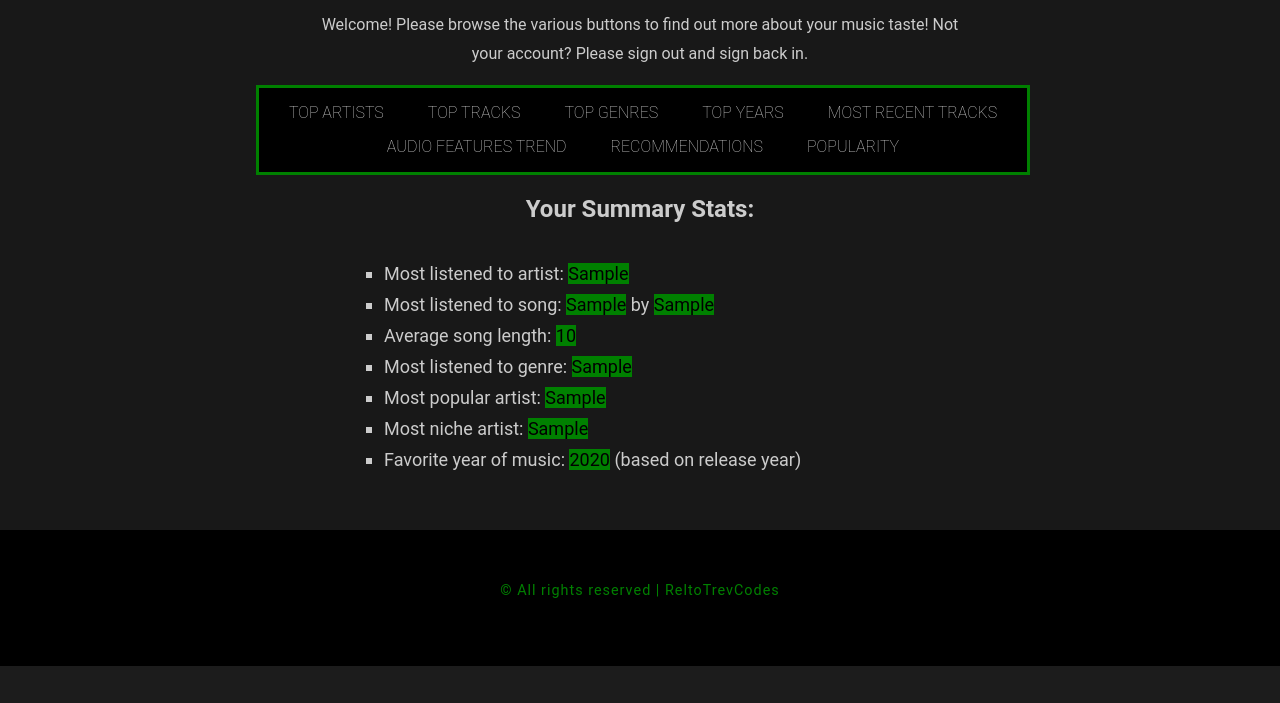
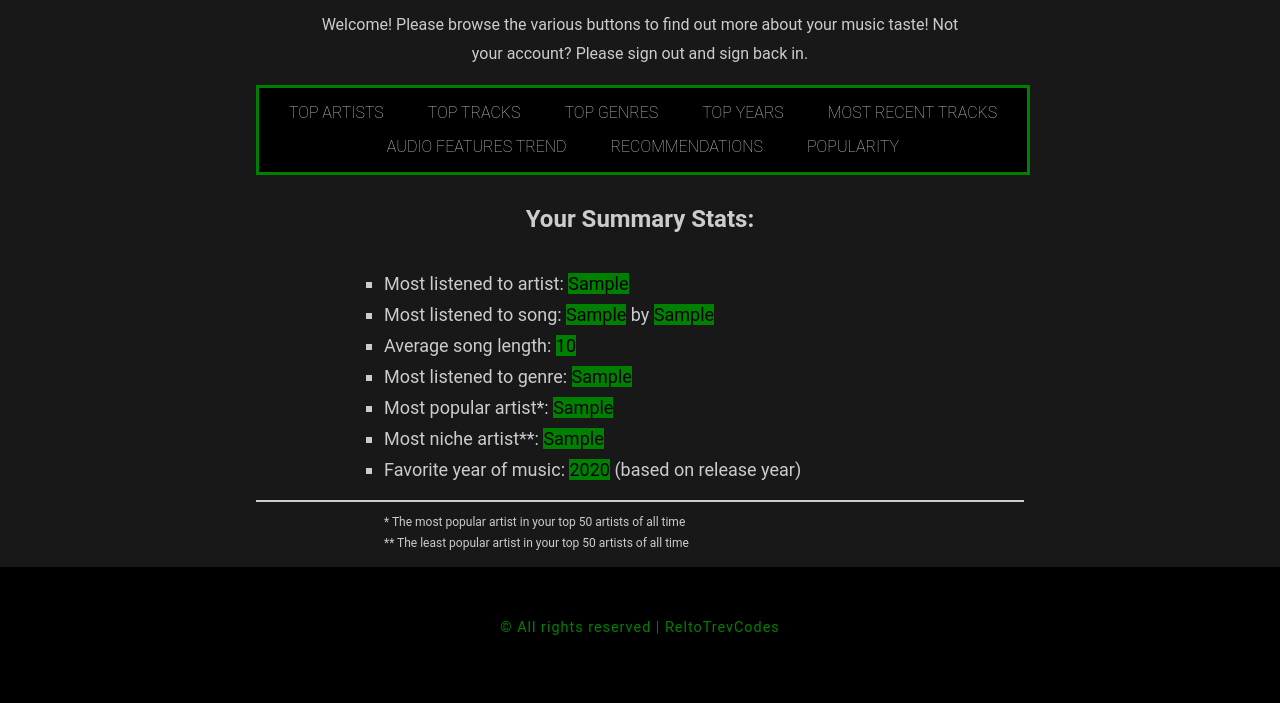
Before and after one commit to sheltoncarr/spotify_app, a Flask app: template templates/home.html in a window 1280 px wide. Shown: the part 194-897 px from the top of the page. Before the commit the page ends 860 px from the top, so only its background shows below. Run offline with Flask 3, Linux system fonts and the light colour scheme; the template is opened without the code that fills it: most values are stand-ins (such as "Sample title", 1, 10 or a date in 2020).

Commit message:
Added some small labels/clarified wording

```diff
--- a/app.py
+++ b/app.py
@@ -334,7 +334,7 @@ def get_recommendations():
     df4 = recommendations.get_short_term_artist_recs(spotify)
     df5 = recommendations.get_medium_term_artist_recs(spotify)
     df6 = recommendations.get_long_term_artist_recs(spotify)
-    title = 'Your Recommendations:'
+    title = 'Your Recommendations: (Refresh for new recs)'
 
     tables = [
         {'title': 'Based on Top Tracks (Short Term)', 'data': df1, 'id':'table1'},
--- a/src/top_years_bar_chart.py
+++ b/src/top_years_bar_chart.py
@@ -75,7 +75,7 @@ def top_years_bar_chart(spotify):
 
         # Customize the plot if needed
         ax.set_title(f"Top Years - {title}", fontsize=15)
-        ax.set_xlabel("Year", fontsize=12)
+        ax.set_xlabel("Release Year", fontsize=12)
         ax.set_xticks(df["Year"])
         ax.tick_params(axis='x', rotation=30)
         ax.set_ylabel("Count of Top Tracks", fontsize=12)
--- a/static/style.css
+++ b/static/style.css
@@ -188,6 +188,7 @@ header{
 	text-align: center;
 	width: 60%;
 	padding: 20px;
+	padding-top: 30px;
 	inherits: false;
 }
 
@@ -197,7 +198,22 @@ header{
 	padding-top: 20px;
 	padding-left: 30%;
 	text-align: center;
-	padding-bottom: 50px;
+	padding-bottom: 10px;
+}
+
+.list-divider {
+	width: 60%;
+    margin: 0 auto;
+    border: none;
+    border-top: 2px solid #ccc;
+}
+
+#Asterisk{
+	width: 60%;
+	text-align: left;
+	padding-left: 30%;
+	padding-top: 10px;
+	font-size: 12px;
 }
 
 #list {
@@ -271,7 +287,7 @@ label {
 
 .table {
     margin: 0 auto;
-    padding-bottom: 100px;
+    padding-bottom: 30px;
     color: #ccc;
 	margin: 0 auto;
 }
--- a/templates/home.html
+++ b/templates/home.html
@@ -44,11 +44,15 @@
                     <li>Most listened to song:  <span>{{top_track}}</span> by <span>{{top_track_artist}}</span></li>
                     <li>Average song length: <span>{{duration}}</span></li>
                     <li>Most listened to genre:  <span>{{top_genre}}</span></li>
-                    <li>Most popular artist:  <span>{{top_pop}}</span></li>
-                    <li>Most niche artist: <span>{{top_niche}}</span></li>
+                    <li>Most popular artist*:  <span>{{top_pop}}</span></li>
+                    <li>Most niche artist**: <span>{{top_niche}}</span></li>
                     <li>Favorite year of music:  <span>{{top_year}}</span> (based on release year)</li>
                 </ul>
             </div>
+            <hr class="list-divider">
+            <p id="Asterisk">* The most popular artist in your top 50 artists of all time </br>
+                ** The least popular artist in your top 50 artists of all time
+            </p>
         </section>
 
     </main>
```
